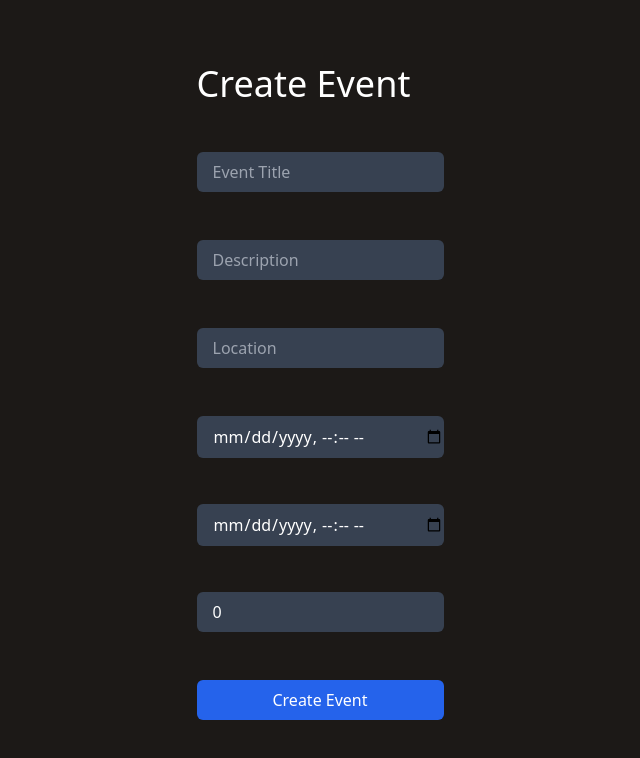
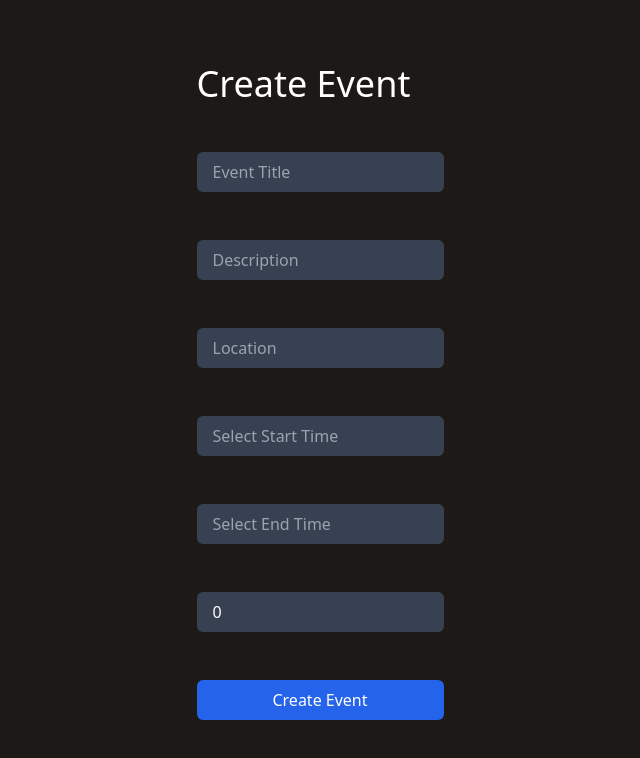
Before and after one commit to hpitta26/club-event-hub, a React (Vite) app in the folder frontend/: page /create in a window 1280 px wide. Shown: the top 758 px of the page, without its empty margins (320-960 px from the left). Built offline with nearby package versions, Linux system fonts and the light colour scheme.

Commit message:
Added input validation to form and added intervals+only allowing times from 8am-10pm in date picker

```diff
--- a/frontend/package.json
+++ b/frontend/package.json
@@ -12,7 +12,9 @@
   },
   "dependencies": {
     "axios": "^1.7.9",
+    "date-fns": "^4.1.0",
     "react": "^18.3.1",
+    "react-datepicker": "^8.1.0",
     "react-dom": "^18.3.1",
     "react-router-dom": "^7.1.3"
   },
--- a/frontend/src/pages/CreateEvent.jsx
+++ b/frontend/src/pages/CreateEvent.jsx
@@ -1,10 +1,13 @@
 import backend from "../components/backend.jsx";
 import { useState } from 'react';
+import DatePicker from "react-datepicker";
+import "react-datepicker/dist/react-datepicker.css";
+import {format} from "date-fns";
 
 //when the Club page that stores the button to create events is made, i would like to have the club automatically
 // input as a parameter for the function below when the user clicks the button so that it can be easily posted to the backend
 
-function CreatEvent(/*inputClub*/) {
+function CreateEvent(/*inputClub*/) {
     const [formData, setFormData] = useState({
         club: 1, //placeholder so that posting to the backend can be tested with a pk, we likely will transition to inputClub down the line
         title: '',
@@ -15,17 +18,51 @@ function CreatEvent(/*inputClub*/) {
         capacity: 0,
     });
 
+    const[errors,setErrors]=useState({})
+
     const handleSubmit = (e) => {
         e.preventDefault();
-        const formattedData = {
-            ...formData,
-            start_time: new Date(formData.start_time).toISOString().slice(0, 19),
-            end_time: new Date(formData.end_time).toISOString().slice(0, 19),
-        };
-        backend.post("/events/", formattedData)
-        console.log(formattedData)
+        const formErrors = validateForm(formData);
+        setErrors(formErrors)
+        if(Object.keys(formErrors).length === 0) {
+            //Formatting so that Django serializer can easily read this since it's in DateTime format already
+            const formattedData={
+                ...formData,
+                start_time:format(formData.start_time,"yyyy-MM-dd'T'HH:mm:ssXXX"),
+                end_time:format(formData.end_time,"yyyy-MM-dd'T'H:mm:ssXXX")
+            }
+            backend.post("/events/", formattedData)
+            console.log(formData)
+        }
     };
 
+//Currently the only form validation relates to leaving the fields empty, we can expand this when needed
+    const validateForm = (data)=>{
+        const errors = {};
+        if (!data.title.trim()){
+            errors.title = 'Cannot Leave Title Blank';
+        }
+        if (!data.description.trim()){
+            errors.description = 'Cannot Leave Description Blank';
+        }
+        if (!data.start_time){
+            errors.start_time = 'Cannot Leave Start Time Blank';
+        }
+        if (!data.end_time){
+            errors.end_time = 'Cannot Leave End Time Blank';
+        }
+        if (!data.location.trim()){
+            errors.location = 'Cannot Leave Location Blank';
+        }
+        if (data.capacity<=0){
+            errors.capacity = 'Capacity cannot be less than 1';
+        }
+        if(data.start_time && data.end_time && data.start_time>=data.end_time){
+            alert("Start time must be before the end time");
+        }
+
+        return errors;
+    }
     const handleChange = (e) =>{
         e.preventDefault();
         setFormData(prev=>({...prev,[e.target.name]:e.target.value}));
@@ -47,6 +84,7 @@ return (
                     placeholder='Event Title'
                     className='bg-gray-700 focus:outline-none text-white rounded-md ps-4 py-2 w-full max-w-md'
                 />
+                {errors.title && <p className="text-red-500 text-xs italic">{errors.title}</p> }
             </div>
             <div>
                 <input
@@ -56,33 +94,48 @@ return (
                     placeholder='Description'
                     className='bg-gray-700 focus:outline-none text-white rounded-md ps-4 py-2 w-full max-w-md'
                 />
+                {errors.description && <p className="text-red-500 text-xs italic">{errors.description}</p> }
             </div>
             <div>
                 <input
+                    required={true}
                     onChange={handleChange}
                     name='location'
                     value={formData.location}
                     placeholder='Location'
                     className='bg-gray-700 focus:outline-none text-white rounded-md ps-4 py-2 w-full max-w-md'
                 />
+                {errors.location && <p className="text-red-500 text-xs italic">{errors.location}</p> }
             </div>
             <div>
-                <input
-                    onChange={handleChange}
-                    name='start_time'
-                    value={formData.start_time}
-                    type='datetime-local'
+                <DatePicker
+                    selected={formData.start_time}
+                    onChange={(date) => setFormData(prev => ({ ...prev, start_time: date }))}
+                    showTimeSelect
+                    dateFormat="yyyy-MM-dd HH:mm:ss"
+                    minTime={new Date().setHours(8, 0, 0)}
+                    maxTime={new Date().setHours(22, 0, 0)}
+                    timeIntervals={15}
                     className='bg-gray-700 focus:outline-none text-white rounded-md ps-4 py-2 w-full max-w-md'
+                    wrapperClassName="w-full"
+                    placeholderText="Select Start Time"
                 />
+                {errors.start_time && <p className="text-red-500 text-xs italic">{errors.start_time}</p>}
             </div>
             <div>
-                <input
-                    onChange={handleChange}
-                    name='end_time'
-                    value={formData.end_time}
-                    type='datetime-local'
+                <DatePicker
+                    selected={formData.end_time}
+                    onChange={(date) => setFormData(prev => ({ ...prev, end_time: date }))}
+                    showTimeSelect
+                    dateFormat="yyyy-MM-dd HH:mm:ss"
+                    minTime={new Date().setHours(8,0,0)}
+                    maxTime={new Date().setHours(22,0,0)}
+                    timeIntervals={15}
                     className='bg-gray-700 focus:outline-none text-white rounded-md ps-4 py-2 w-full max-w-md'
+                    wrapperClassName="w-full"
+                    placeholderText="Select End Time"
                 />
+                {errors.end_time && <p className="text-red-500 text-xs italic">{errors.end_time}</p> }
             </div>
             <div>
                 <input
@@ -93,6 +146,7 @@ return (
                     type='number'
                     className='bg-gray-700 focus:outline-none text-white rounded-md ps-4 py-2 w-full max-w-md'
                 />
+                {errors.capacity && <p className="text-red-500 text-xs italic">{errors.capacity}</p> }
             </div>
             <div>
                 <button
@@ -108,4 +162,4 @@ return (
 );
 }
 
-export default CreatEvent;
+export default CreateEvent;
```
Also changed, not shown: 2 other files (tests, documents, lock files or other folders).
